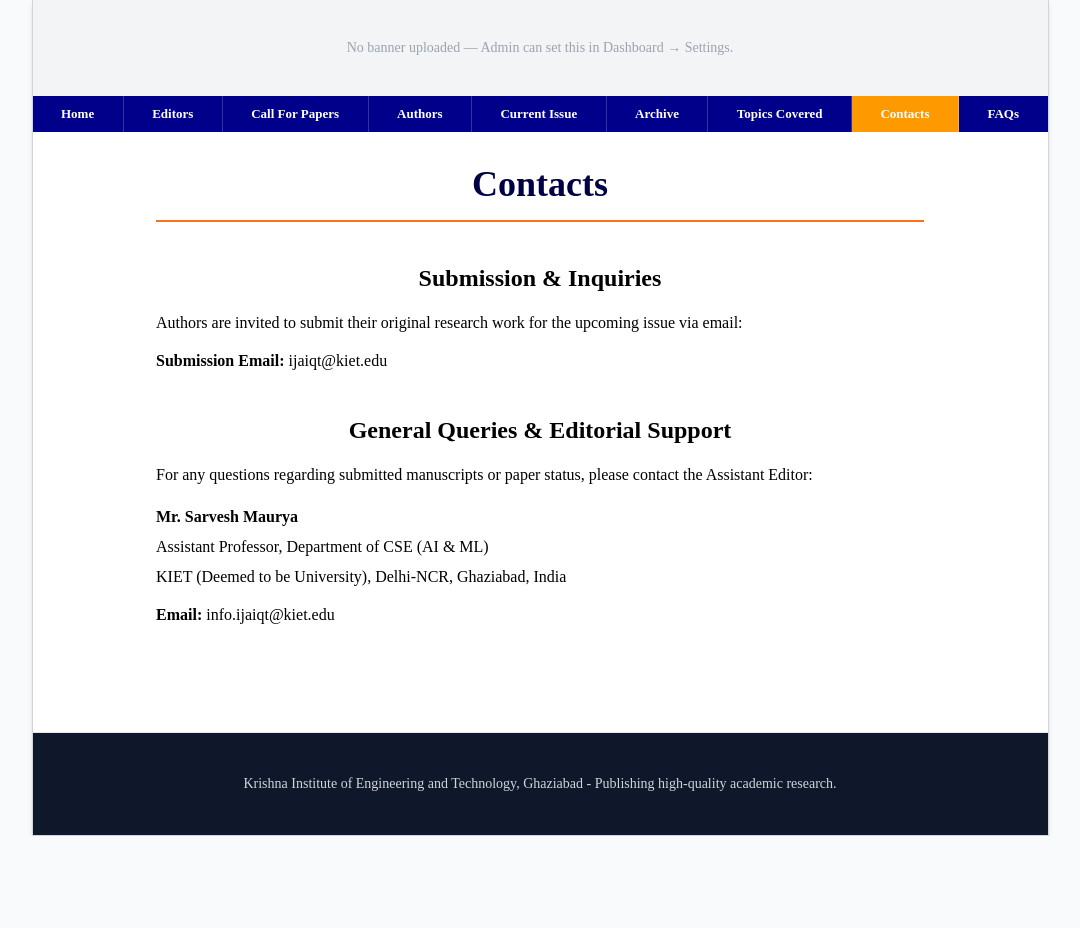
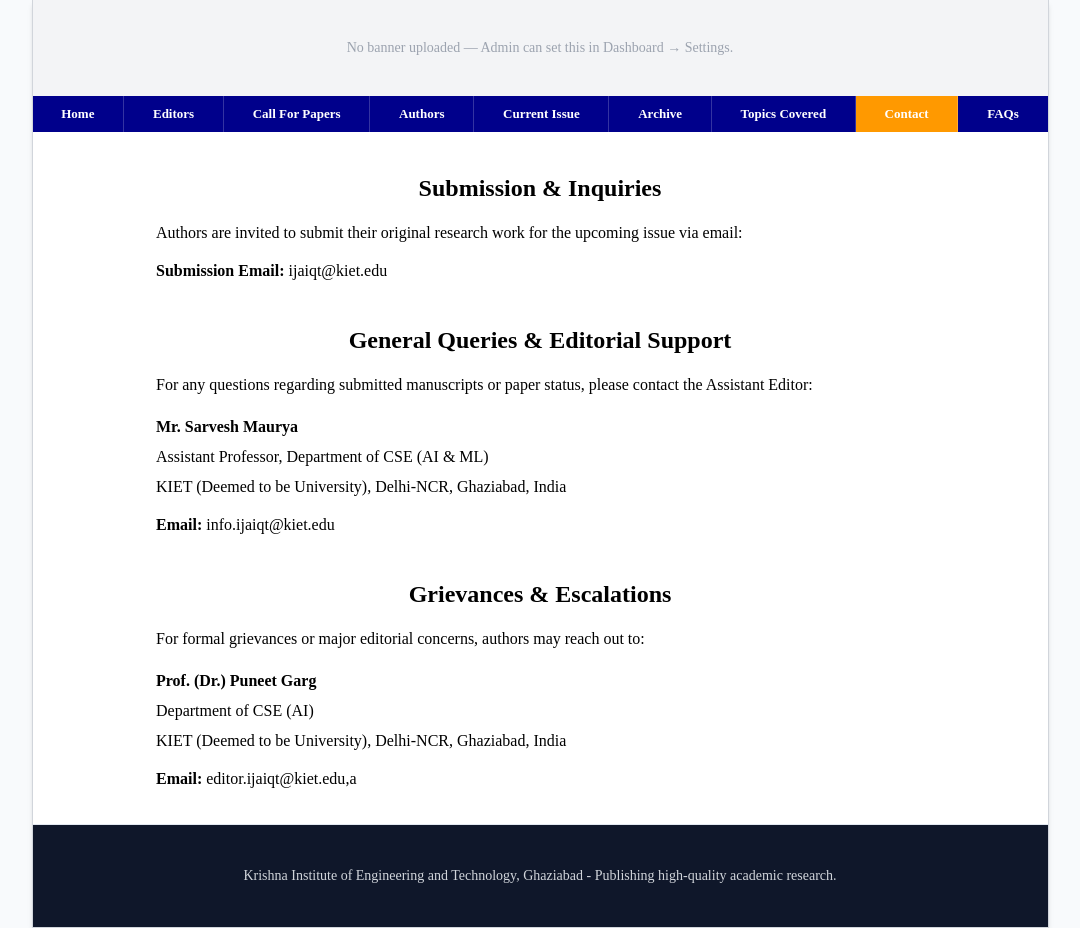
Before and after one commit to Somesh520/IJAIQT, a Next.js app in the folder frontend/: page /contact in a window 1280 px wide. Shown: the whole page, without its empty margins (100-1180 px from the left). Before the commit the page ends 836 px from the top, so only its background shows below. Built offline with nearby package versions, Linux system fonts and the light colour scheme; no server answers.

Commit message:
changes in contact section

```diff
--- a/frontend/app/contact/page.tsx
+++ b/frontend/app/contact/page.tsx
@@ -1,11 +1,7 @@
 export default function ContactPage() {
   return (
     <main className="w-full bg-white min-h-[600px] px-4 py-8 md:px-8 font-serif">
-      <div className="max-w-3xl mx-auto bg-white text-black text-[16px] leading-relaxed">
-        <h1 className="text-3xl md:text-4xl font-bold text-[#000044] mb-10 text-center border-b-2 border-orange-500 pb-4 flex justify-center">
-          Contacts
-        </h1>
-
+      <div className="max-w-3xl mx-auto bg-white text-black text-[16px] leading-relaxed pt-2">
         <div className="space-y-8">
           {/* Submission & Inquiries */}
           <div>
@@ -44,6 +40,29 @@
               </p>
             </div>
           </div>
+
+          {/* Grievances & Escalations */}
+          <div className="pt-2">
+            <h2 className="text-xl md:text-2xl font-bold text-center text-black mb-4">
+              Grievances &amp; Escalations
+            </h2>
+            <p className="mb-4">
+              For formal grievances or major editorial concerns, authors may reach out to:
+            </p>
+
+            <div className="space-y-1">
+              <p className="font-bold">Prof. (Dr.) Puneet Garg</p>
+              <p>Department of CSE (AI)</p>
+              <p>KIET (Deemed to be University), Delhi-NCR, Ghaziabad, India</p>
+              <p className="pt-2">
+                <strong>Email: </strong>
+                <a href="mailto:editor.ijaiqt@kiet.edu" className="hover:underline">
+                  editor.ijaiqt@kiet.edu
+                </a>
+                ,a
+              </p>
+            </div>
+          </div>
         </div>
       </div>
     </main>
--- a/frontend/components/Navbar.tsx
+++ b/frontend/components/Navbar.tsx
@@ -46,7 +46,7 @@
     { name: 'Current Issue', path: '/current-issue' },
     { name: 'Archive', path: '/archive' },
     { name: 'Topics Covered', path: '/topics' },
-    { name: 'Contacts', path: '/contact' },
+    { name: 'Contact', path: '/contact' },
     { name: 'FAQs', path: '/faq' },
   ]
 
```
